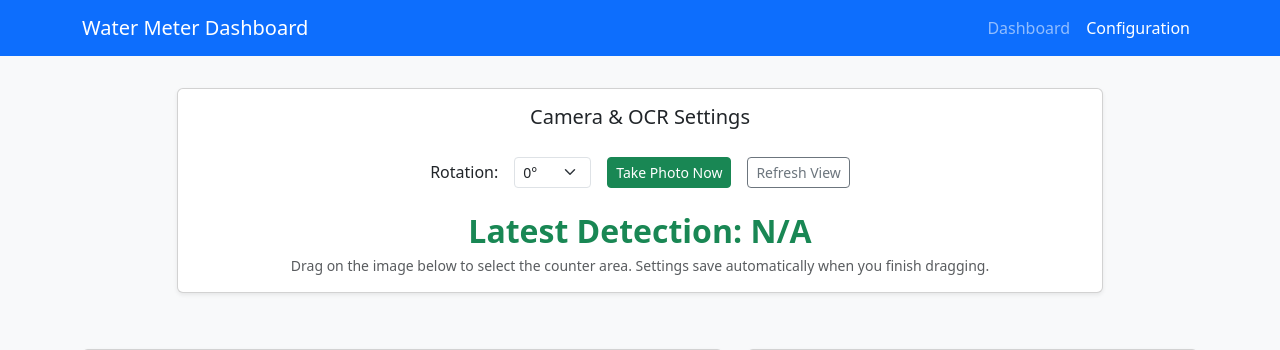
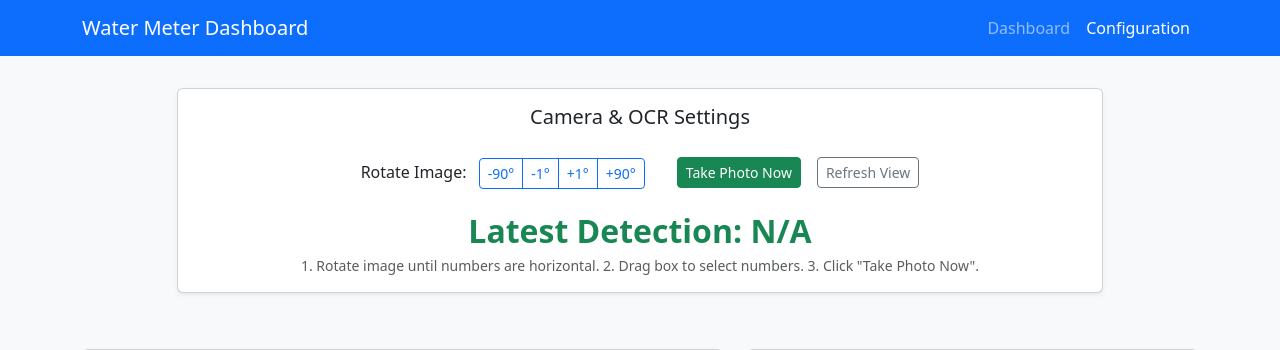
Before and after one commit to MaxKolbysh/counter_retrofiting, a Flask app: page /config in a window 1280 px wide. Shown: the top 350 px of the page. Run offline with Flask 3, Linux system fonts and the light colour scheme; some libraries are stand-ins or nearby versions.

Commit message:
rotatin update

```diff
--- a/app/main.py
+++ b/app/main.py
@@ -71,16 +71,20 @@ def capture_now():
     from core.processor import WaterMeterReader
 
     config = get_config()
-    rotation = config.get('rotation', 0)
+    rotate = config.get('rotate', 0)
 
-    # Capture
-    cmd = f"rpicam-still -o {IMAGES_DIR}/latest.jpg --width 1024 --height 768 --rotation {rotation} --immediate --nopreview --timeout 2000"
+    # Capture (We use 0 for hardware rotation now to avoid conflict with manual rotation)
+    cmd = f"rpicam-still -o {IMAGES_DIR}/latest.jpg --width 1024 --height 768 --immediate --nopreview --timeout 2000"
     try:
         subprocess.run(cmd, shell=True, check=True)
 
         # Process immediately so UI shows matching images
         reader = WaterMeterReader()
-        processed = reader.preprocess_image(f"{IMAGES_DIR}/latest.jpg", crop=config.get('crop'))
+        processed = reader.preprocess_image(
+            f"{IMAGES_DIR}/latest.jpg",
+            crop=config.get('crop'),
+            rotate=rotate
+        )
         import cv2
         cv2.imwrite(f"{IMAGES_DIR}/processed.jpg", processed)
 
--- a/app/templates/config.html
+++ b/app/templates/config.html
@@ -34,17 +34,15 @@
                         <h5 class="card-title">Camera & OCR Settings</h5>
                         <div class="row g-3 align-items-center justify-content-center mt-2">
                             <div class="col-auto">
-                                <label for="rotation" class="col-form-label">Rotation:</label>
+                                <label class="col-form-label">Rotate Image:</label>
+                                <div class="btn-group btn-group-sm ms-2">
+                                    <button class="btn btn-outline-primary" onclick="rotate(-90)">-90°</button>
+                                    <button class="btn btn-outline-primary" onclick="rotate(-1)">-1°</button>
+                                    <button class="btn btn-outline-primary" onclick="rotate(1)">+1°</button>
+                                    <button class="btn btn-outline-primary" onclick="rotate(90)">+90°</button>
+                                </div>
                             </div>
-                            <div class="col-auto">
-                                <select id="rotation" class="form-select form-select-sm" onchange="saveConfig()">
-                                    <option value="0" {% if config.rotation == 0 %}selected{% endif %}>0°</option>
-                                    <option value="90" {% if config.rotation == 90 %}selected{% endif %}>90°</option>
-                                    <option value="180" {% if config.rotation == 180 %}selected{% endif %}>180°</option>
-                                    <option value="270" {% if config.rotation == 270 %}selected{% endif %}>270°</option>
-                                </select>
-                            </div>
-                            <div class="col-auto">
+                            <div class="col-auto ms-3">
                                 <button class="btn btn-sm btn-success" id="captureBtn" onclick="takePhoto()">Take Photo Now</button>
                             </div>
                             <div class="col-auto">
@@ -53,7 +51,7 @@
                         </div>
                         <div id="captureStatus" class="mt-2 small text-muted"></div>
                         <div class="ocr-result mt-3">Latest Detection: {{ latest.value }}</div>
-                        <div class="text-muted small">Drag on the image below to select the counter area. Settings save automatically when you finish dragging.</div>
+                        <div class="text-muted small">1. Rotate image until numbers are horizontal. 2. Drag box to select numbers. 3. Click "Take Photo Now".</div>
                     </div>
                 </div>
             </div>
@@ -97,8 +95,8 @@
                     <div class="card-body">
                         <h5>How it works</h5>
                         <ul>
-                            <li><strong>Step 1:</strong> Select the region containing the numbers. The Pi Zero will crop the full 1024x768 image to this box.</li>
-                            <li><strong>Step 2:</strong> The Pi applies filters to make the numbers stand out. If it's too messy, try a smaller crop.</li>
+                            <li><strong>Step 1:</strong> Rotate the image so the numbers are perfectly flat. Then draw a box around them.</li>
+                            <li><strong>Step 2:</strong> Click "Take Photo Now" to apply these settings and see the result.</li>
                         </ul>
                     </div>
                 </div>
@@ -128,11 +126,18 @@
                 zoomable: false,
                 scalable: false,
                 movable: false,
+                rotatable: true,
                 data: {
                     x: {{ config.crop.x if config.crop else 100 }},
                     y: {{ config.crop.y if config.crop else 100 }},
                     width: {{ config.crop.w if config.crop else 400 }},
                     height: {{ config.crop.h if config.crop else 150 }},
+                },
+                ready() {
+                    const initialRotate = {{ config.rotate if config.rotate else 0 }};
+                    if (initialRotate !== 0) {
+                        cropper.rotateTo(initialRotate);
+                    }
                 },
                 crop(event) {
                     document.getElementById('valX').innerText = Math.round(event.detail.x);
@@ -145,6 +150,11 @@
                 }
             });
         };
+
+        function rotate(deg) {
+            cropper.rotate(deg);
+            saveConfig();
+        }
 
         function takePhoto() {
             const btn = document.getElementById('captureBtn');
@@ -170,14 +180,13 @@
         }
 
         function saveConfig() {
-            const rotation = document.getElementById('rotation').value;
             const data = cropper.getData();
 
             fetch('/api/config', {
                 method: 'POST',
                 headers: { 'Content-Type': 'application/json' },
                 body: JSON.stringify({
-                    rotation: parseInt(rotation),
+                    rotate: Math.round(data.rotate),
                     crop: {
                         x: Math.round(data.x),
                         y: Math.round(data.y),
```
Also changed, not shown: core/processor.py (+8 -17 lines), scripts/capture_and_read.py (+10 -11 lines).
